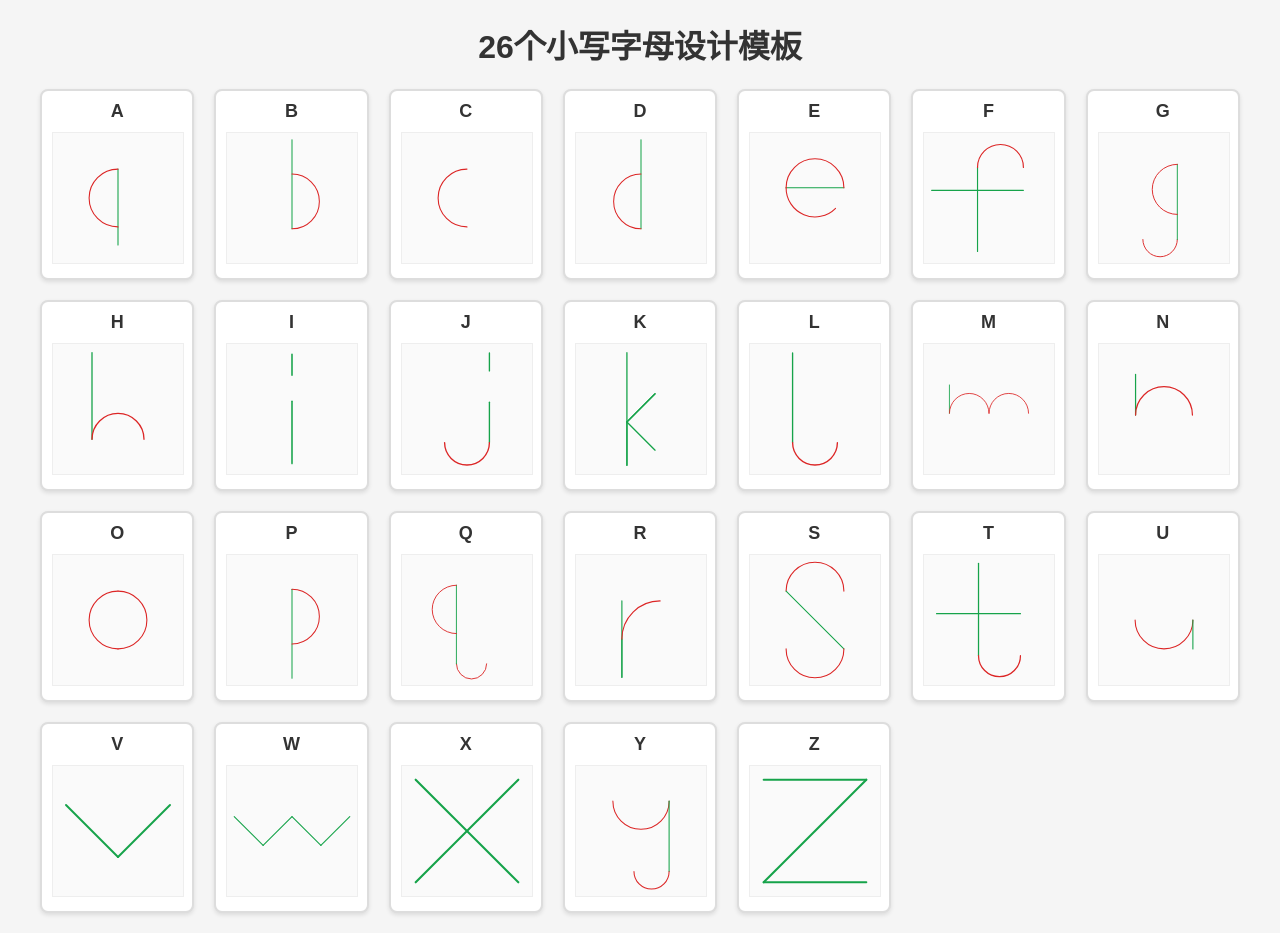
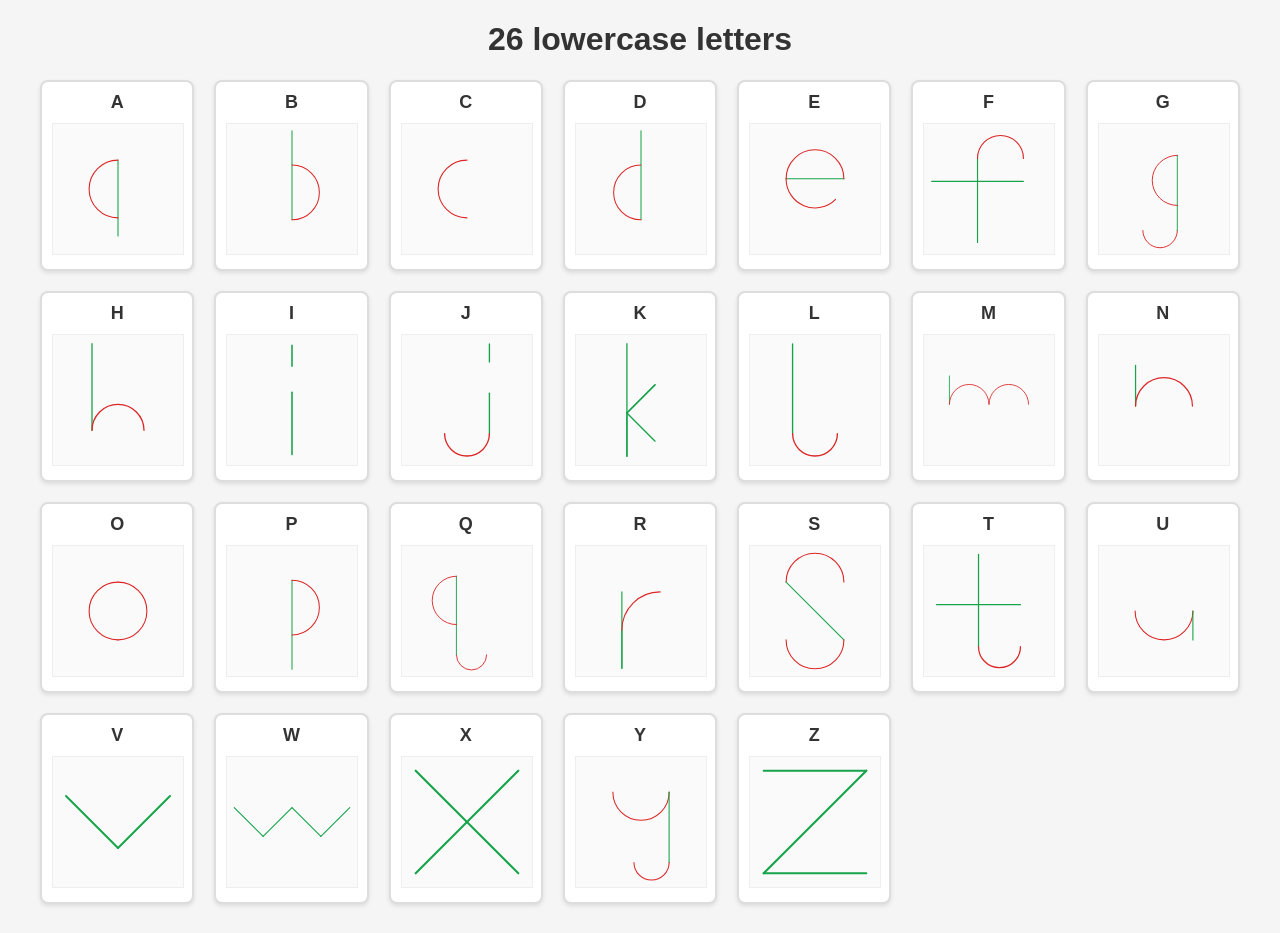
Before and after one commit to congguo1/lettertemplate, a plain HTML site: page index.html in a window 1280 px wide. Drawn offline with Linux system fonts and the light colour scheme.

Commit message:
Update index.html

```diff
--- a/index.html
+++ b/index.html
@@ -46,7 +46,7 @@
     </style>
 </head>
 <body>
-    <h1 style="text-align: center; color: #333;">26个小写字母设计模板</h1>
+    <h1 style="text-align: center; color: #333;">26 lowercase letters</h1>
     <div class="container" id="letterContainer"></div>
 
     <script>
```
